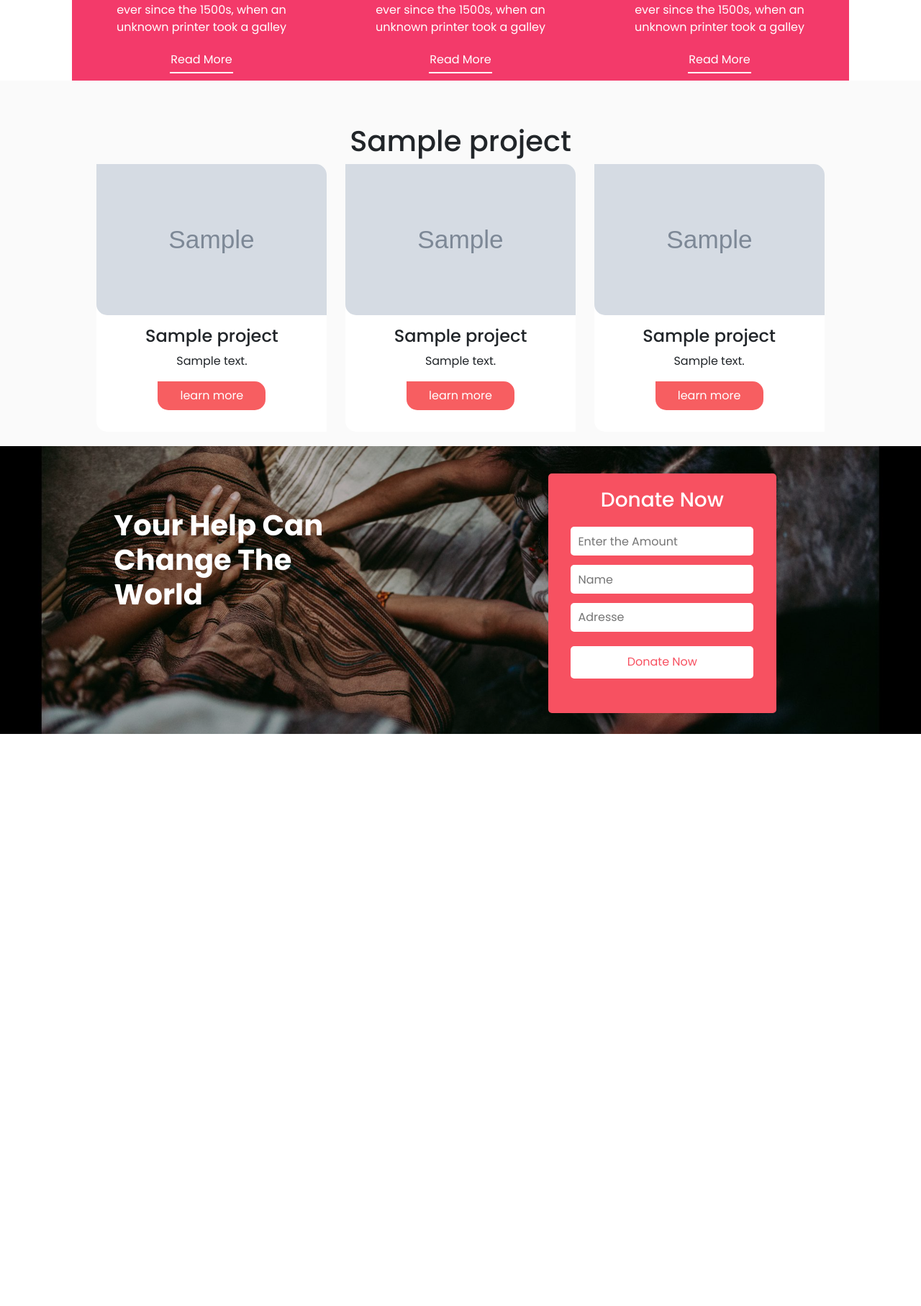
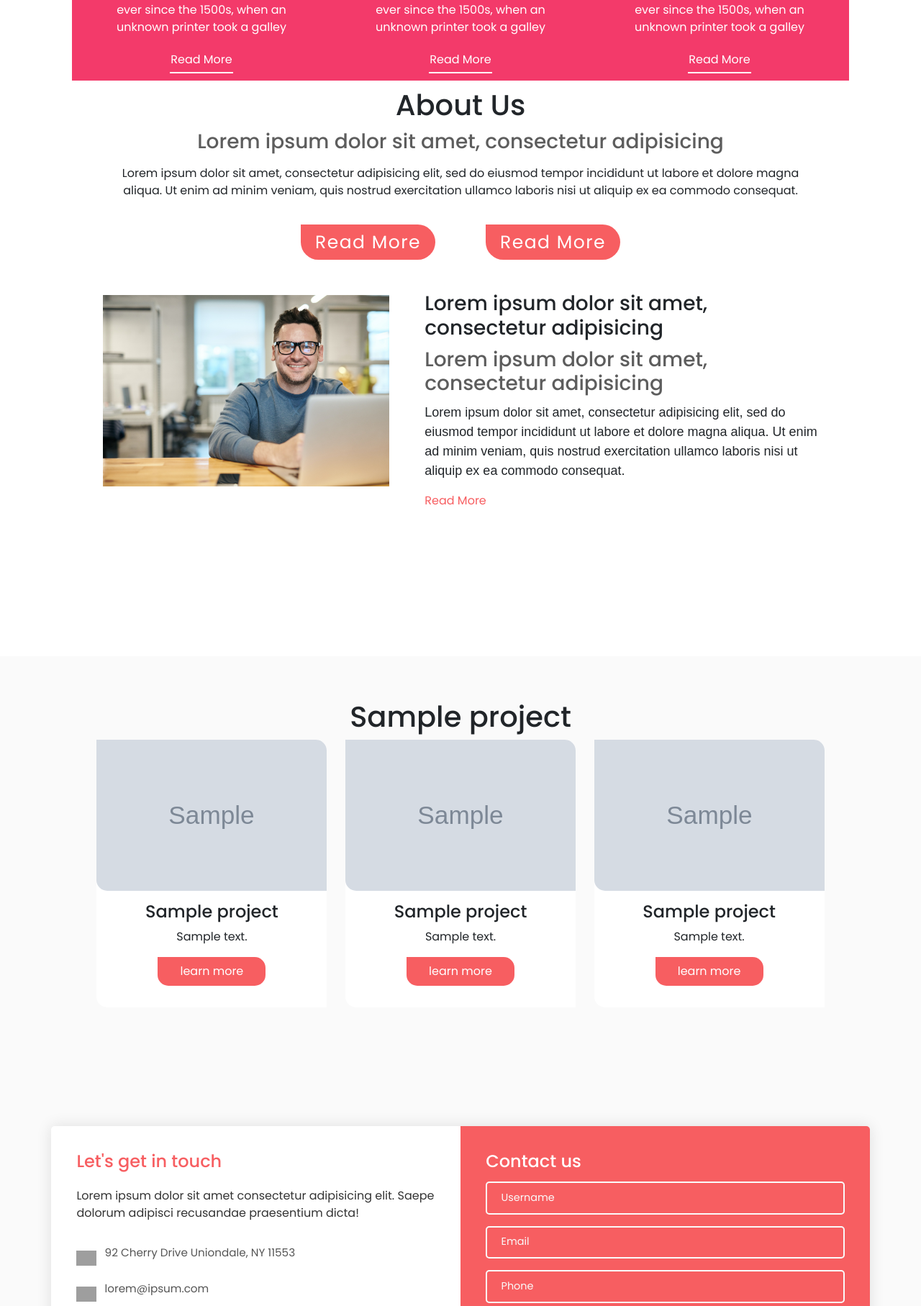
Before and after one commit to psyhoch3589/s_o_u_f_f_l_e, a PHP site: page /home_client.php in a window 1280 px wide. Shown: the part 1004-2819 px from the top of the page at 72% size. Before the commit the page ends 2024 px from the top, so only its background shows below. Run offline with PHP 8.4, Linux system fonts and the light colour scheme; tables that the repository leaves empty hold one stand-in row (values such as "Sample post"); grey boxes marked "Sample" are stand-in pictures; some libraries are stand-ins or nearby versions; grey boxes are pictures that could not be loaded.

Commit message:
remove blocks of some divs

```diff
--- a/dynamic_home.css
+++ b/dynamic_home.css
@@ -25,10 +25,6 @@
         display: flex;
         height: 300px;
         animation: slide_mobile 15s infinite;
-    }
-    .first_container
-    {
-        display: none;
     }
 
   }
--- a/home_client.php
+++ b/home_client.php
@@ -225,7 +225,7 @@
 
 <!-- About section ------------------------------------------------>
 
-    <div class="section" style="display:none">
+    <div class="section">
 
 		<div class="container_prime">
 
@@ -361,7 +361,7 @@
 
 <!-- contact form ---------------------------------------------------->
 
-<div class="big_container_contact" style="display:none">
+<div class="big_container_contact" >
     <div class="container_contact">
 
       <div class="form">
```
